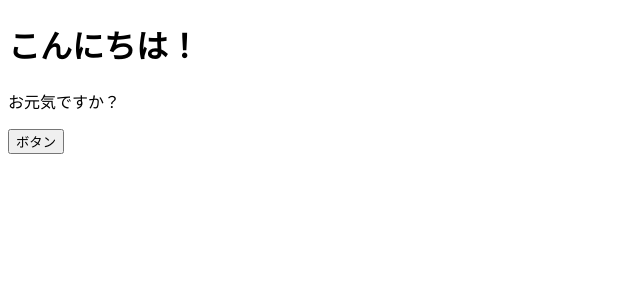
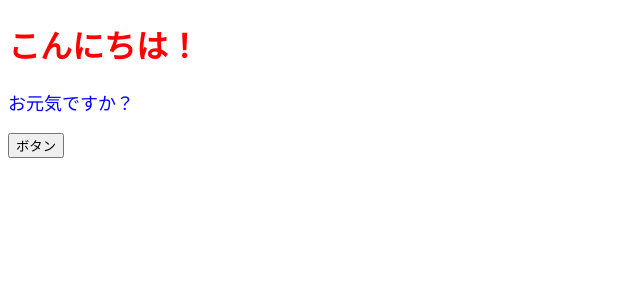
Before and after one commit to yushi32/jak-react-tuto, a React (Create React App) app: page / in a window 1280 px wide. Shown: the top 300 px of the page, without its empty margins (0-640 px from the left). Built offline with nearby package versions, Linux system fonts and the light colour scheme; the HTML template or start-up script is replaced by a standard one.

Commit message:
learn: ReactでのCSSの適用

```diff
--- a/src/App.jsx
+++ b/src/App.jsx
@@ -1,12 +1,17 @@
 import React from "react";
+
 
 const App = () => {
   const onClickButton = () => alert();
+  const contentStyle = {
+    color: 'blue',
+    fontSize: '18px'
+  };
   return (
     <>
-      <h1>こんにちは！</h1>
-      <p>お元気ですか？</p>
-      <button onClick = {onClickButton}>ボタン</button>
+      <h1 style={{ color: 'red' }}>こんにちは！</h1>
+      <p style={contentStyle}>お元気ですか？</p>
+      <button onClick={onClickButton}>ボタン</button>
     </>
   );
 };
```
